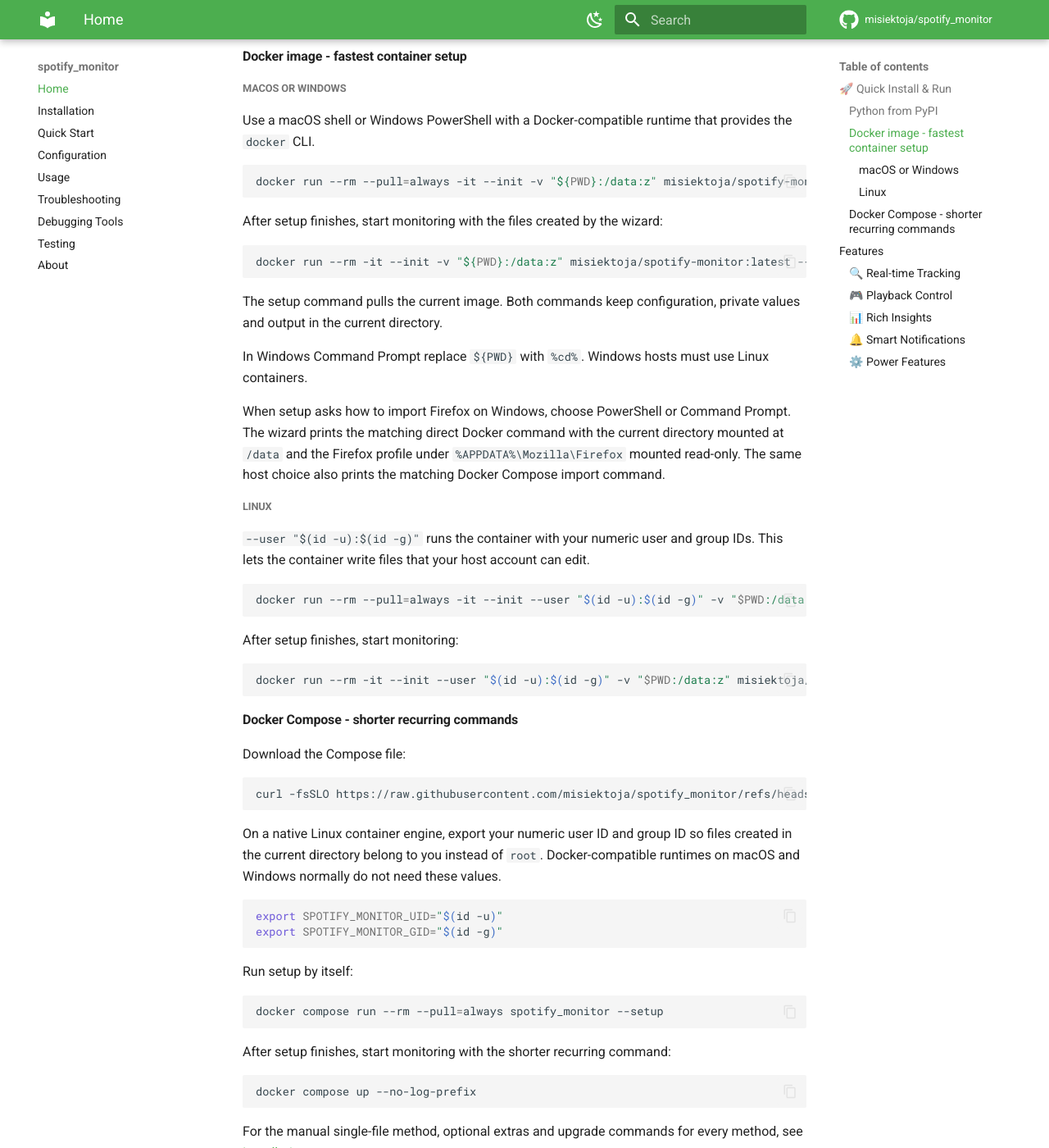
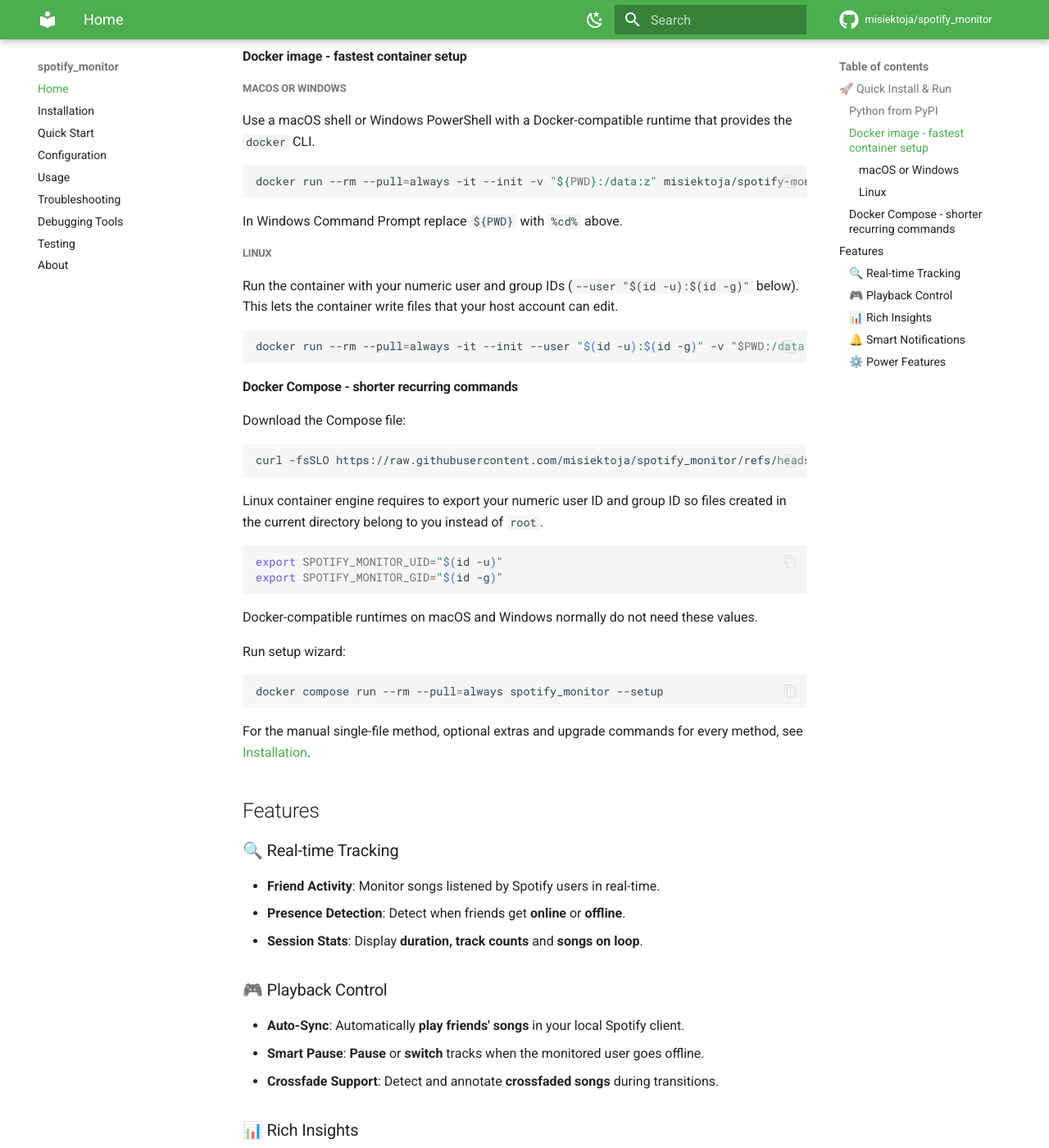
Before and after one commit to misiektoja/spotify_monitor, an MkDocs documentation site: the page built from docs/index.md, in a window 1280 px wide and 1400 px high, scrolled down 897 px. Shown: the whole window at 82% size. Built offline with MkDocs 1.6.1 and Material for MkDocs 9.7.7, drawn with Linux system fonts in a browser that asks for light colours; comment, search, counter and statistics services are not loaded; some of the changed text lies outside the part shown.

Commit message:
docs: simplify instructions

````diff
--- a/docs/index.md
+++ b/docs/index.md
@@ -25,7 +25,7 @@
 pip install spotify_monitor
 ```
 
-Run setup by itself:
+Run setup wizard:
 
 ```sh
 spotify_monitor --setup
@@ -41,30 +41,14 @@
 docker run --rm --pull=always -it --init -v "${PWD}:/data:z" misiektoja/spotify-monitor:latest --setup
 ```
 
-After setup finishes, start monitoring with the files created by the wizard:
-
-```sh
-docker run --rm -it --init -v "${PWD}:/data:z" misiektoja/spotify-monitor:latest --config-file /data/spotify_monitor.conf
-```
-
-The setup command pulls the current image. Both commands keep configuration, private values and output in the current directory.
-
-In Windows Command Prompt replace `${PWD}` with `%cd%`. Windows hosts must use Linux containers.
-
-When setup asks how to import Firefox on Windows, choose PowerShell or Command Prompt. The wizard prints the matching direct Docker command with the current directory mounted at `/data` and the Firefox profile under `%APPDATA%\Mozilla\Firefox` mounted read-only. The same host choice also prints the matching Docker Compose import command.
+In Windows Command Prompt replace `${PWD}` with `%cd%` above.
 
 ##### Linux
 
-`--user "$(id -u):$(id -g)"` runs the container with your numeric user and group IDs. This lets the container write files that your host account can edit.
+Run the container with your numeric user and group IDs (`--user "$(id -u):$(id -g)"` below). This lets the container write files that your host account can edit.
 
 ```sh
 docker run --rm --pull=always -it --init --user "$(id -u):$(id -g)" -v "$PWD:/data:z" misiektoja/spotify-monitor:latest --setup
-```
-
-After setup finishes, start monitoring:
-
-```sh
-docker run --rm -it --init --user "$(id -u):$(id -g)" -v "$PWD:/data:z" misiektoja/spotify-monitor:latest --config-file /data/spotify_monitor.conf
 ```
 
 #### Docker Compose - shorter recurring commands
@@ -75,26 +59,22 @@
 curl -fsSLO https://raw.githubusercontent.com/misiektoja/spotify_monitor/refs/heads/main/docker-compose.yml
 ```
 
-On a native Linux container engine, export your numeric user ID and group ID so files created in the current directory belong to you instead of `root`. Docker-compatible runtimes on macOS and Windows normally do not need these values.
+Linux container engine requires to export your numeric user ID and group ID so files created in the current directory belong to you instead of `root`.
 
 ```sh
 export SPOTIFY_MONITOR_UID="$(id -u)"
 export SPOTIFY_MONITOR_GID="$(id -g)"
 ```
 
-Run setup by itself:
+Docker-compatible runtimes on macOS and Windows normally do not need these values.
+
+Run setup wizard:
 
 ```sh
 docker compose run --rm --pull=always spotify_monitor --setup
 ```
 
-After setup finishes, start monitoring with the shorter recurring command:
-
-```sh
-docker compose up --no-log-prefix
-```
-
-For the manual single-file method, optional extras and upgrade commands for every method, see [Installation](installation.md).
+For the manual single-file method, optional extras and upgrade commands for every method, see [Installation](https://misiektoja.github.io/spotify_monitor/installation/).
 
 <a id="features"></a>
 ## Features
````
Also changed, not shown: README.md (+4 -26 lines), docs/debugging.md (+3 -0 lines), docs/installation.md (+5 -5 lines).
